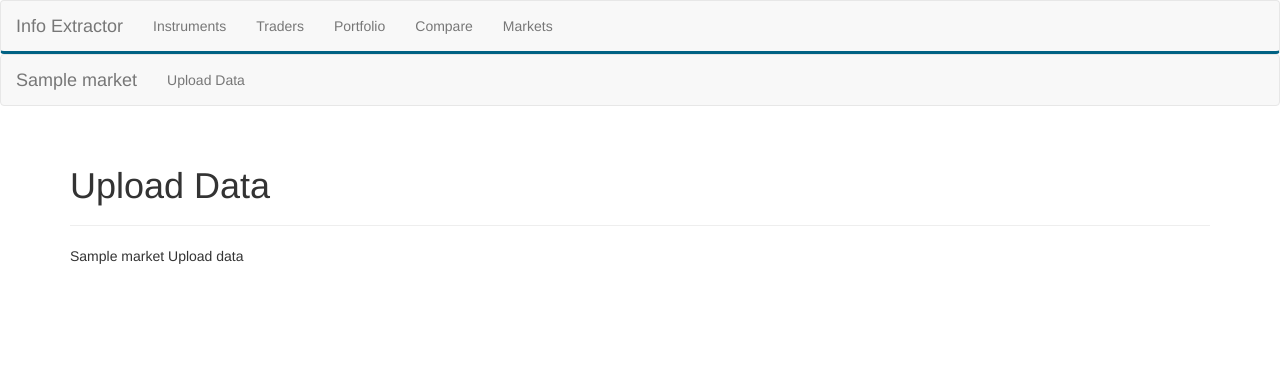
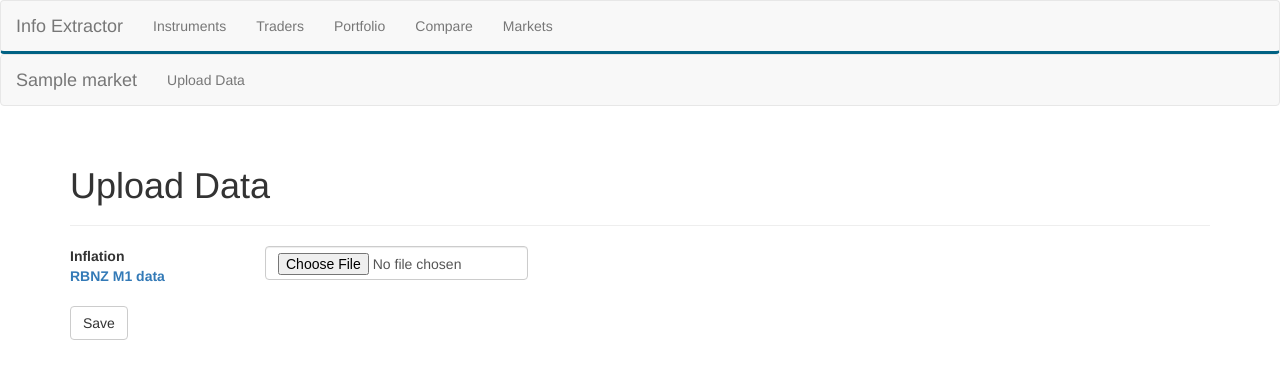
Before and after one commit to mgoo/ReportAnalyser, a Django app: page /info_extractor/market/1/upload in a window 1280 px wide. Shown: the top 379 px of the page. Run offline with Django 3.2, Linux system fonts and the light colour scheme; tables that the repository leaves empty hold one stand-in row (Sample ...); some libraries are stand-ins or nearby versions.

Commit message:
Added file upload for inflation in markets

```diff
--- a/info_extractor/templates/info_extractor/markets/upload_data.html
+++ b/info_extractor/templates/info_extractor/markets/upload_data.html
@@ -5,5 +5,17 @@
 {% endblock %}
 
 {% block content %}
-  {{ market.name }} Upload data
+  <form action="{% url 'info_extractor:market_upload_process' market.id %}" method="post" enctype="multipart/form-data" class="form-horizontal">
+    {% csrf_token %}
+    <div class="form-group">
+        <label for="stock_file" class="col-md-2">
+          Inflation<br>
+          <a href="https://www.rbnz.govt.nz/-/media/ReserveBank/Files/Statistics/tables/m1/hm1.xlsx?revision=1c8fa4b4-bba6-4906-aa00-7e29c39218e1">RBNZ M1 data</a>
+        </label>
+        <div class="col-md-3">
+            <input type="file" name="inflation" class="form-control">
+        </div>
+    </div>
+    <button type="submit" class="btn btn-default">Save</button>
+</form>
 {% endblock %}
--- a/info_extractor/views_markets.py
+++ b/info_extractor/views_markets.py
@@ -3,6 +3,7 @@ from django.http import HttpResponse, HttpResponseRedirect
 from django.template import loader
 from django.urls import reverse
 
+from info_extractor.lib.market_data_loader import data_saver_csv
 from info_extractor.models import Market, MarketData
 
 
@@ -36,6 +37,8 @@ def upload_data_form(request, market_id):
 
 
 def upload_data(request, market_id):
-    # TODO
     market = get_object_or_404(Market, id=market_id)
-    pass
+    if 'inflation' in request.FILES:
+        data_saver_csv(request.FILES['inflation'], market.name, 'inflation')
+
+    return HttpResponseRedirect(reverse('info_extractor:market_view', args=(market.id,)))
```
Also changed, not shown: info_extractor/lib/market_data_loader.py (added, +23 -0 lines).
